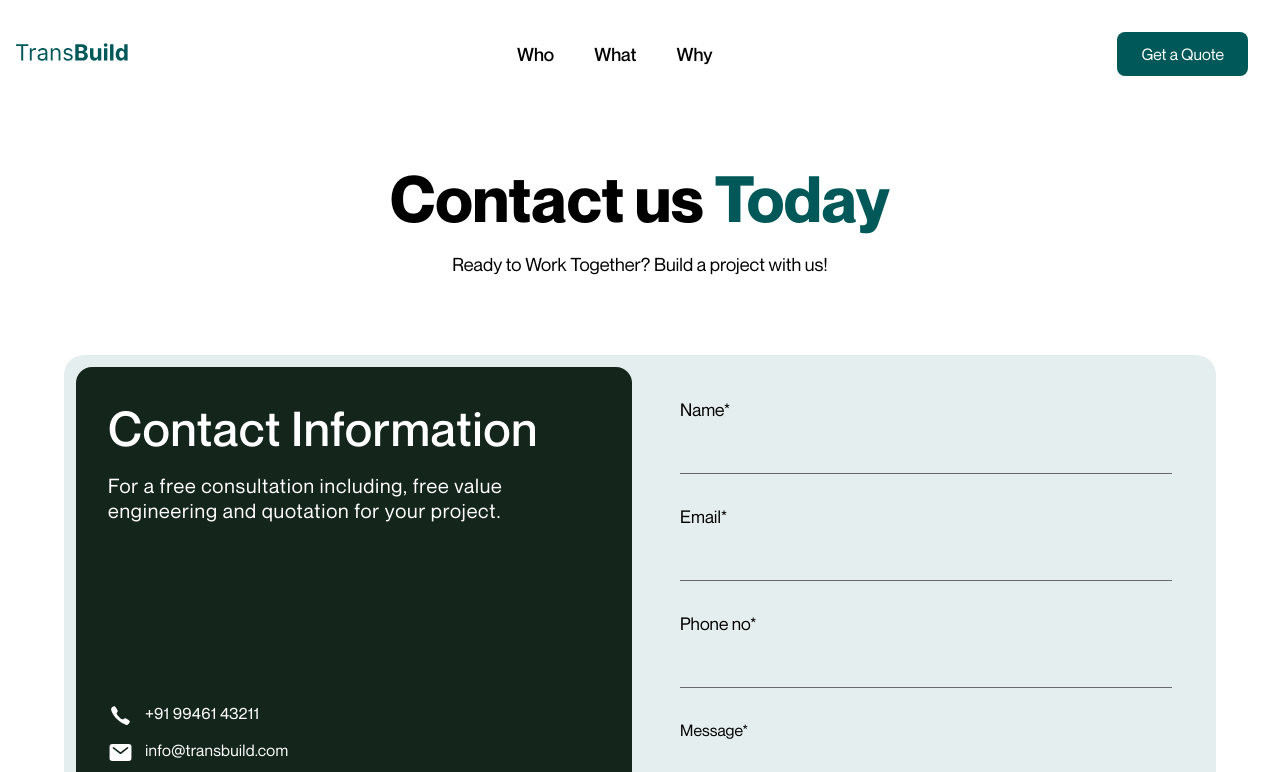
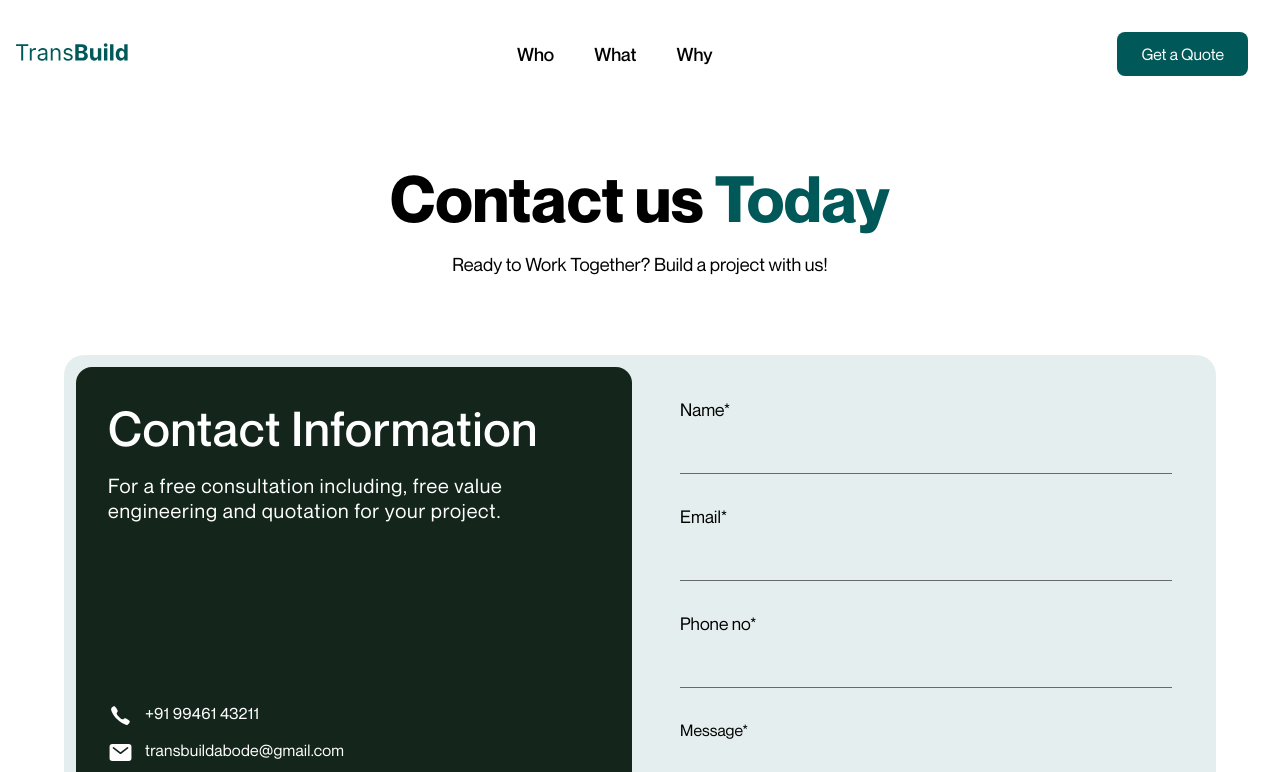
Before and after one commit to Edwinliby/TransBuild, a Next.js app: page /Contact in a window 1280 px wide. Shown: the top 772 px of the page. Built offline with nearby package versions, Linux system fonts and the light colour scheme.

Commit message:
Update page.jsx

```diff
--- a/src/app/Contact/page.jsx
+++ b/src/app/Contact/page.jsx
@@ -73,7 +73,7 @@
                         </div>
                         <div className={styles.links}>
                             <Link href='tel:+919946143211' aria-label='phone'><IoIosCall size={25} /> +91 99461 43211</Link>
-                            <Link href='mailto:info@transbuild.com' aria-label='mail'> <IoMail size={25} /> info@transbuild.com</Link>
+                            <Link href='mailto:transbuildabode@gmail.com' aria-label='mail'> <IoMail size={25} /> transbuildabode@gmail.com</Link>
                             <Link href="" target="_blank"><IoLocation size={25} />
                                 <div className={styles.address}>
                                     <b>Office Address:</b>
```
